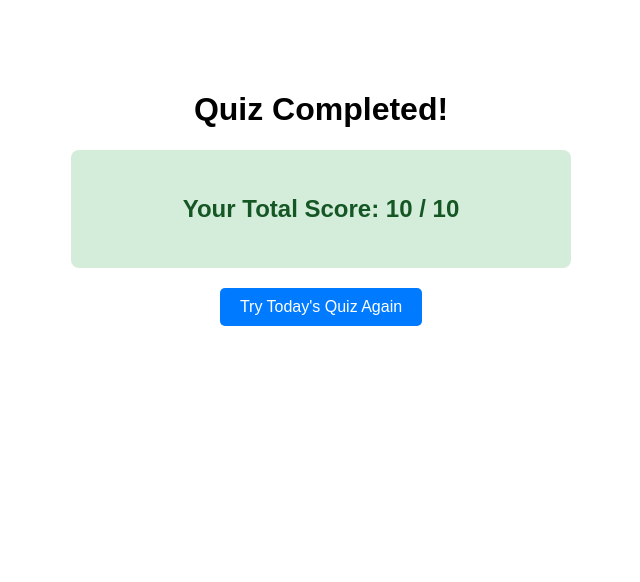
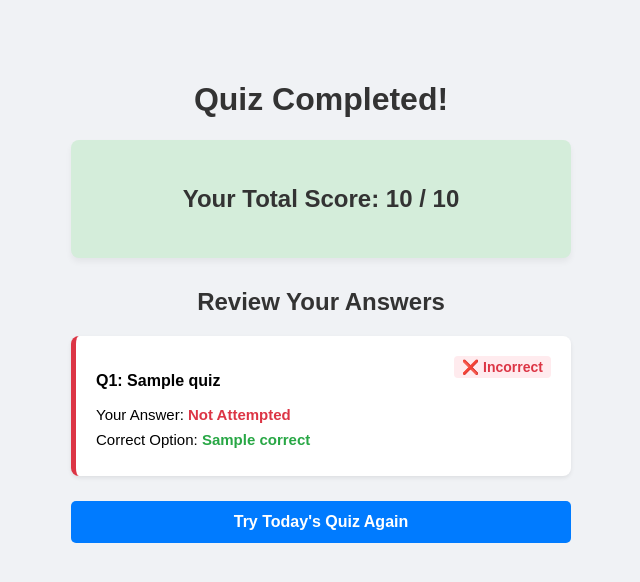
Before and after one commit to anjisnumitrarobloxgamer-sudo/my-robotics-quiz, a Flask app: template templates/result.html in a window 1280 px wide. Shown: the top 582 px of the page, without its empty margins (319-959 px from the left). Run offline with Flask 3, Linux system fonts and the light colour scheme; the template is opened without the code that fills it: most values are stand-ins (such as "Sample title", 1, 10 or a date in 2020).

Commit message:
Revamp quiz results page with review features
Enhanced the quiz results page with a review section and improved styling.

```diff
--- a/templates/result.html
+++ b/templates/result.html
@@ -2,18 +2,101 @@
 <html>
 <head>
     <meta charset="UTF-8">
-    <title>Quiz Results</title>
+    <title>Quiz Results & Review</title>
     <style>
-        body { font-family: Arial, sans-serif; max-width: 500px; margin: 50px auto; padding: 20px; text-align: center; }
-        .score-box { background: #d4edda; color: #155724; padding: 25px; border-radius: 8px; margin-bottom: 20px; }
-        a { display: inline-block; background: #007bff; color: white; text-decoration: none; padding: 10px 20px; border-radius: 5px; }
+        body { font-family: Arial, sans-serif; max-width: 500px; margin: 40px auto; padding: 20px; background-color: #f0f2f5; }
+        h1, h2 { text-align: center; color: #333; }
+
+        .score-box {
+            background: #d4edda;
+            color: #155724;
+            padding: 25px;
+            border-radius: 8px;
+            margin-bottom: 30px;
+            text-align: center;
+            box-shadow: 0 4px 6px rgba(0,0,0,0.05);
+        }
+
+        .review-card {
+            background: white;
+            padding: 20px;
+            margin-bottom: 20px;
+            border-radius: 8px;
+            box-shadow: 0 2px 4px rgba(0,0,0,0.08);
+            border-left: 5px solid #ccc;
+        }
+
+        /* Dynamic border colors based on right or wrong status */
+        .correct-card { border-left-color: #28a745; }
+        .wrong-card { border-left-color: #dc3545; }
+
+        .status-badge { font-weight: bold; font-size: 14px; float: right; padding: 3px 8px; border-radius: 4px; }
+        .status-correct { color: #28a745; background: #e8f5e9; }
+        .status-wrong { color: #dc3545; background: #ffebee; }
+
+        .ans-line { margin: 8px 0; font-size: 15px; }
+        .text-success { color: #28a745; font-weight: bold; }
+        .text-danger { color: #dc3545; font-weight: bold; }
+
+        .btn-retry {
+            display: block;
+            text-align: center;
+            background: #007bff;
+            color: white;
+            text-decoration: none;
+            padding: 12px;
+            border-radius: 5px;
+            font-size: 16px;
+            font-weight: bold;
+            margin-top: 25px;
+        }
+        .btn-retry:hover { background: #0056b3; }
     </style>
 </head>
 <body>
+
     <h1>Quiz Completed!</h1>
+
     <div class="score-box">
         <h2>Your Total Score: {{ score }} / {{ total }}</h2>
     </div>
-    <a href="/">Try Today's Quiz Again</a>
+
+    <h2>Review Your Answers</h2>
+
+    <!-- Loop through each question to print the verification cards -->
+    {% for q in quiz %}
+        <!-- Identify if the user's answer matches the correct one to swap styling colors -->
+        {% set is_correct = (answers[q.id] == q.correct) %}
+
+        <div class="review-card {% if is_correct %}correct-card{% else %}wrong-card{% endif %}">
+
+            <!-- Status Text Badges with Emojis -->
+            {% if is_correct %}
+                <span class="status-badge status-correct">✅ Correct</span>
+            {% else %}
+                <span class="status-badge status-wrong">❌ Incorrect</span>
+            {% endif %}
+
+            <p><strong>Q{{ loop.index }}: {{ q.question }}</strong></p>
+
+            <div class="ans-line">
+                Your Answer:
+                <span class="{% if is_correct %}text-success{% else %}text-danger{% endif %}">
+                    {{ answers[q.id] if answers[q.id] else "Not Attempted" }}
+                </span>
+            </div>
+
+            <!-- If they got it wrong, print a helpful prompt showing the actual right choice -->
+            {% if not is_correct %}
+            <div class="ans-line">
+                Correct Option: <span class="text-success">{{ q.correct }}</span>
+            </div>
+            {% endif %}
+
+        </div>
+    {% endfor %}
+
+    <a href="/" class="btn-retry">Try Today's Quiz Again</a>
+
 </body>
 </html>
```
